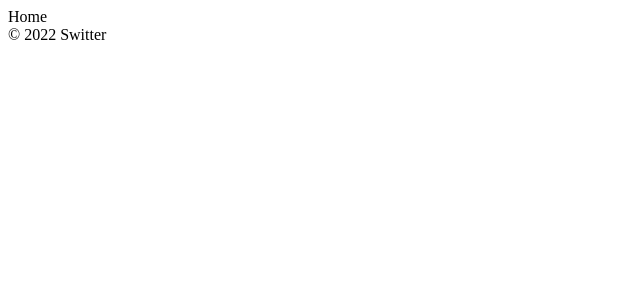
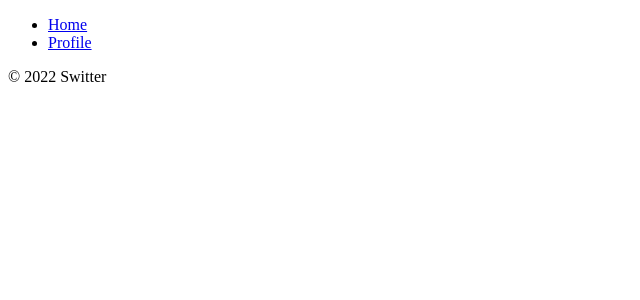
Before and after one commit to msHanObject/switter, a React (Create React App) app: page /#/ in a window 1280 px wide. Shown: the top 300 px of the page, without its empty margins (0-640 px from the left). Built offline with nearby package versions, Linux system fonts and the light colour scheme; no server answers; sample sign-in values are in the browser's storage.

Commit message:
feat: Sign out and Redirect to Home using 'useNavigate()'

```diff
--- /dev/null
+++ b/src/components/Navigation.js
@@ -0,0 +1,12 @@
+import React from 'react';
+import { Link } from 'react-router-dom';
+
+const Navigation = () => (
+  <nav>
+    <ul>
+      <li><Link to="/">Home</Link></li>
+      <li><Link to="/profile">Profile</Link></li>
+    </ul>
+  </nav>
+);
+export default Navigation;
--- a/src/components/Router.js
+++ b/src/components/Router.js
@@ -1,14 +1,18 @@
 import React from 'react';
 import { HashRouter as Router, Route, Routes } from 'react-router-dom';
-import Home from '../routes/Home';
-import Auth from '../routes/Auth';
+import Navigation from 'components/Navigation';
+import Home from 'routes/Home';
+import Profile from 'routes/Profile';
+import Auth from 'routes/Auth';
 
 const AppRouter = ({ isLoggedIn }) => {
   return (
     <Router>
+      {isLoggedIn && <Navigation />}
       <Routes>
         {isLoggedIn ? (
-          <Route path="/" element={<Home />} />
+          <Route path="/" element={<Home />} />,
+          <Route path="/profile" element={<Profile />} />
         ) : (
           <Route path="/" element={<Auth />} />
         )}
--- a/src/routes/Auth.js
+++ b/src/routes/Auth.js
@@ -37,7 +37,7 @@ const Auth = () => {
     } else if (name === 'github') {
       provider = new firebaseInstance.auth.GithubAuthProvider();
     }
-    const data = await authService.signInWithPopup(provider);
+    await authService.signInWithPopup(provider);
   }
 
   const toggleAccount = () => setNewAccount((prev) => !prev);
--- a/src/routes/Profile.js
+++ b/src/routes/Profile.js
@@ -1,3 +1,17 @@
-import React from "react"
+import React from 'react';
+import { authService } from 'fbase';
+import { useNavigate } from 'react-router-dom';
 
-export default () => <span>Profile</span>
+const Profile = () => {
+  const navigate = useNavigate();
+  const onSignOutClick = () => {
+    authService.signOut();
+    navigate('/');
+  };
+  return (
+    <>
+      <button type="button" onClick={onSignOutClick}>Log out</button>
+    </>
+  );
+};
+export default Profile;
```
